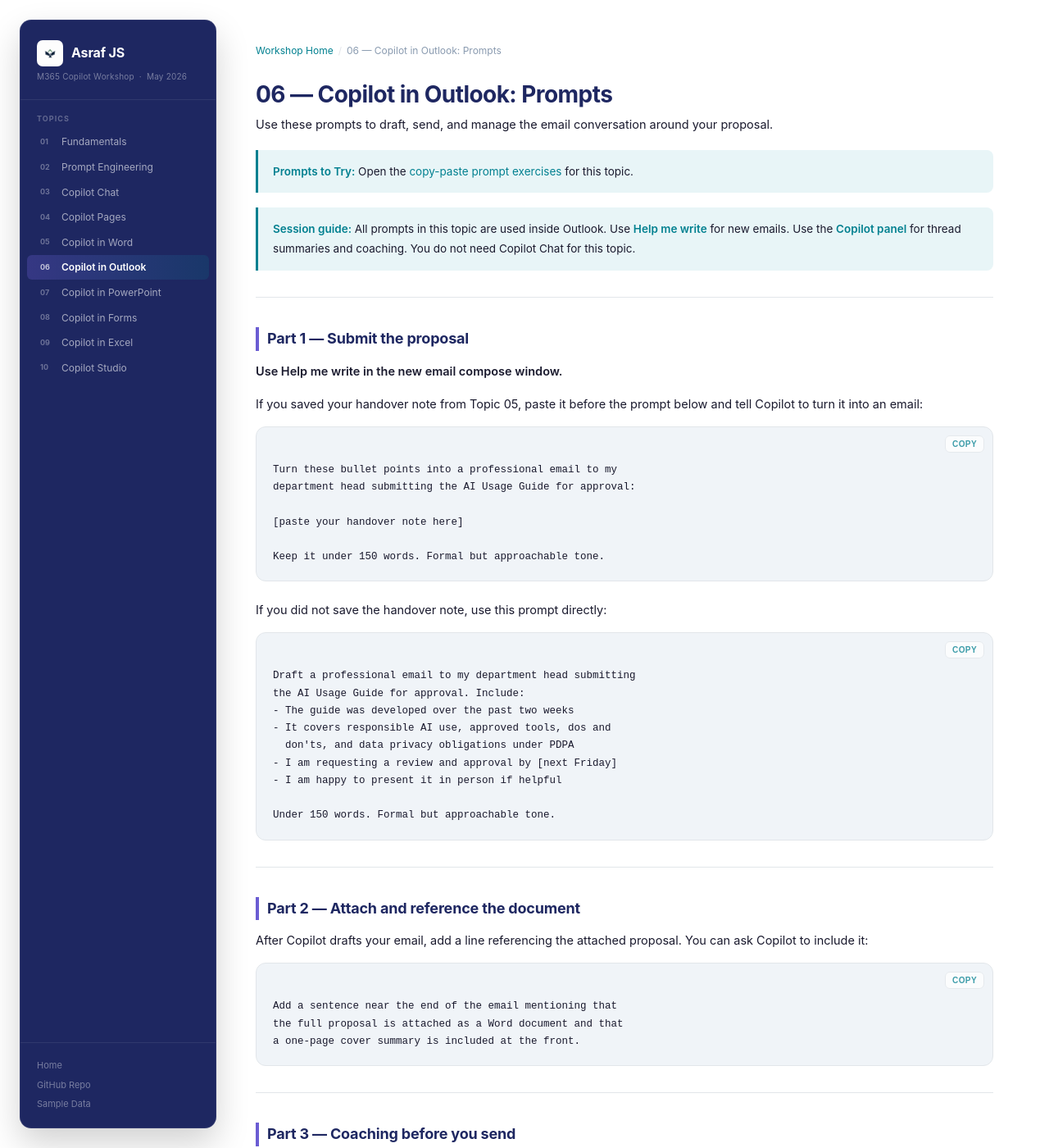
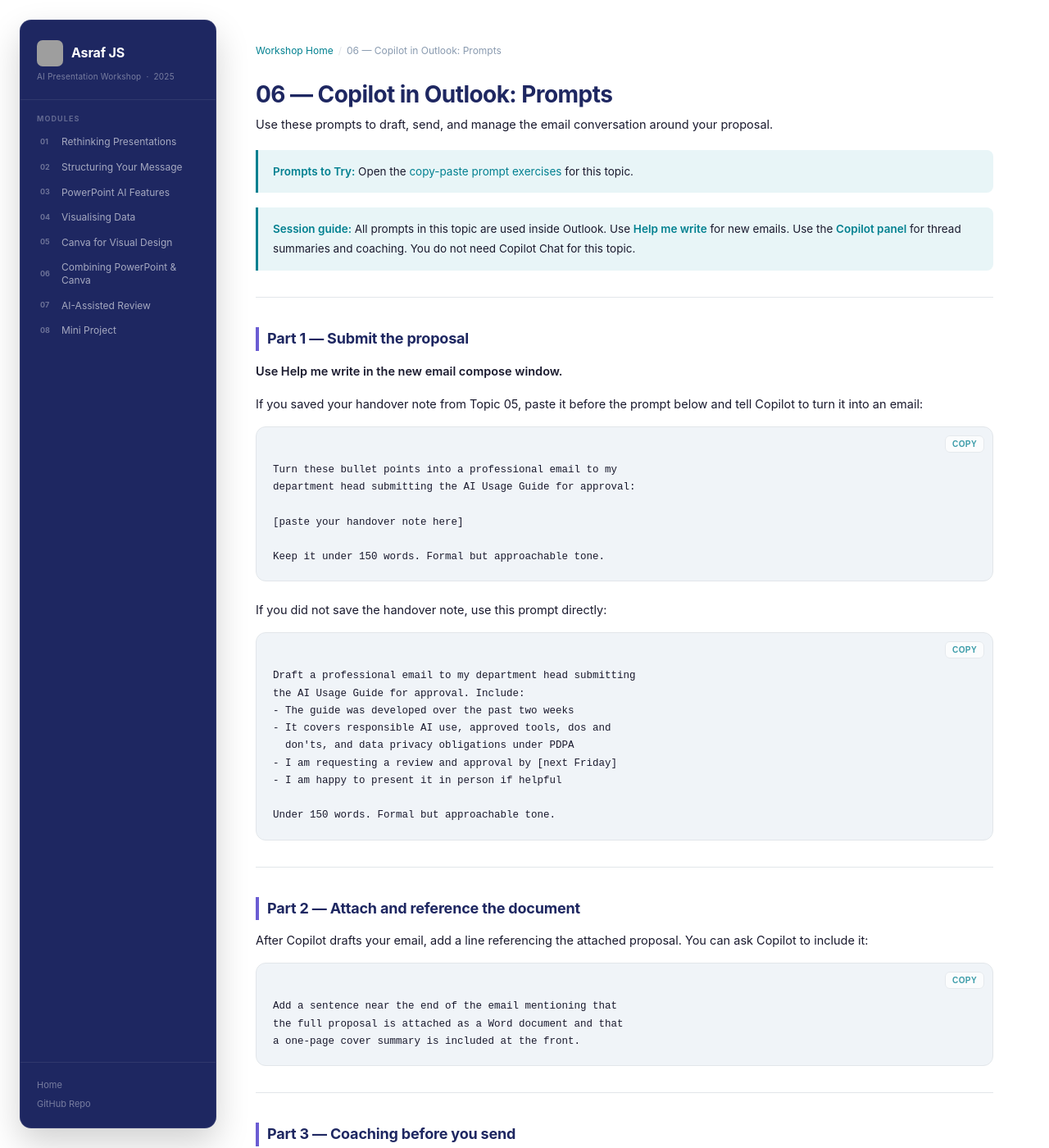
Before and after one commit to Asraf-JS/M365-Copilot-Workshop, a Jekyll site: the page built from 06-copilot-outlook/prompts.md, in a window 1280 px wide and 1400 px high. Shown: the whole window at 82% size. Built offline with Jekyll 4.4.1, drawn with Linux system fonts in a browser that asks for light colours; our own code applies the rules of GitHub Pages for plain Markdown files; grey boxes are pictures that could not be loaded.

Commit message:
Update default.html

```diff
--- a/_layouts/default.html
+++ b/_layouts/default.html
@@ -3,8 +3,8 @@
 <head>
 <meta charset="UTF-8">
 <meta name="viewport" content="width=device-width,initial-scale=1">
-<link rel="icon" type="image/png" href="/M365-Copilot-Workshop/logo.png">
-<title>{{ page.title }} | M365 Copilot Workshop</title>
+<link rel="icon" type="image/png" href="/Presentation-With-AI-Workshop/logo.png">
+<title>{{ page.title }} | AI Presentation Design Workshop</title>
 <style>
 *{box-sizing:border-box;margin:0;padding:0;}
 
@@ -58,9 +57,7 @@
   }
 }
 
-html,body{
-  height:100%;
-}
+html,body{height:100%;}
 
 body{
   font-family:-apple-system,BlinkMacSystemFont,'Segoe UI',sans-serif;
@@ -80,11 +76,9 @@ body{
   display:flex;
   flex-direction:column;
   position:fixed;
-
   top:24px;
   left:max(24px, calc((100vw - var(--layout-w)) / 2));
   height:calc(100vh - 48px);
-
   overflow-y:auto;
   border-radius:14px;
   border:1px solid rgba(255,255,255,.08);
@@ -99,14 +93,8 @@ body{
   }
 }
 
-.sidebar::-webkit-scrollbar{
-  width:3px;
-}
-
-.sidebar::-webkit-scrollbar-thumb{
-  background:rgba(255,255,255,.15);
-  border-radius:2px;
-}
+.sidebar::-webkit-scrollbar{width:3px;}
+.sidebar::-webkit-scrollbar-thumb{background:rgba(255,255,255,.15);border-radius:2px;}
 
 .sidebar-header{
   padding:24px 20px 20px;
@@ -143,10 +131,7 @@ body{
   letter-spacing:.02em;
 }
 
-.sidebar-nav{
-  flex:1;
-  padding:16px 0;
-}
+.sidebar-nav{flex:1;padding:16px 0;}
 
 .nav-section-label{
   font-size:9px;
@@ -169,9 +154,7 @@ body{
   border-radius:6px;
 }
 
-.nav-item:hover{
-  background:rgba(255,255,255,.08);
-}
+.nav-item:hover{background:rgba(255,255,255,.08);}
 
 .nav-item.active{
   background:linear-gradient(90deg,rgba(107,93,211,.30),rgba(2,128,144,.18));
@@ -185,9 +168,7 @@ body{
   flex-shrink:0;
 }
 
-.nav-item.active .nav-num{
-  color:rgba(255,255,255,.7);
-}
+.nav-item.active .nav-num{color:rgba(255,255,255,.7);}
 
 .nav-name{
   font-size:12px;
@@ -195,10 +176,7 @@ body{
   line-height:1.3;
 }
 
-.nav-item.active .nav-name{
-  color:#fff;
-  font-weight:600;
-}
+.nav-item.active .nav-name{color:#fff;font-weight:600;}
 
 .sidebar-footer{
   padding:16px 20px;
@@ -214,22 +192,13 @@ body{
   transition:color .12s;
 }
 
-.sidebar-footer a:hover{
-  color:rgba(255,255,255,.8);
-}
+.sidebar-footer a:hover{color:rgba(255,255,255,.8);}
 
-/* Main layout */
 .main-wrap{
   margin-left:calc(max(24px, calc((100vw - var(--layout-w)) / 2)) + var(--sidebar-w) + var(--layout-gap));
   flex:1;
   min-width:0;
   background:var(--bg);
-}
-
-@media (prefers-color-scheme: dark){
-  .main-wrap{
-    background:var(--bg);
-  }
 }
 
 .main-inner{
@@ -248,20 +216,10 @@ body{
   gap:6px;
 }
 
-.breadcrumb a{
-  color:var(--teal);
-  text-decoration:none;
-}
+.breadcrumb a{color:var(--teal);text-decoration:none;}
+.breadcrumb a:hover{text-decoration:underline;}
+.breadcrumb-sep{color:var(--border);}
 
-.breadcrumb a:hover{
-  text-decoration:underline;
-}
-
-.breadcrumb-sep{
-  color:var(--border);
-}
-
-/* Content typography */
 .main-inner h1{
   font-size:28px;
   font-weight:700;
@@ -314,27 +272,13 @@ body{
   margin:0 0 14px 22px;
 }
 
-.main-inner li{
-  margin-bottom:5px;
-}
+.main-inner li{margin-bottom:5px;}
 
-.main-inner a{
-  color:var(--teal);
-  text-decoration:none;
-}
+.main-inner a{color:var(--teal);text-decoration:none;}
+.main-inner a:hover{text-decoration:underline;}
 
-.main-inner a:hover{
-  text-decoration:underline;
-}
-
-.main-inner strong{
-  font-weight:600;
-  color:var(--text-dark);
-}
-
-.main-inner em{
-  font-style:italic;
-}
+.main-inner strong{font-weight:600;color:var(--text-dark);}
+.main-inner em{font-style:italic;}
 
 .main-inner hr{
   border:none;
@@ -357,11 +300,8 @@ body{
   color:var(--text-dark);
 }
 
-.main-inner blockquote strong{
-  color:var(--teal);
-}
+.main-inner blockquote strong{color:var(--teal);}
 
-/* Table */
 .main-inner table{
   width:100%;
   border-collapse:separate;
@@ -391,15 +331,9 @@ body{
   color:var(--text-dark);
 }
 
-.main-inner tr:nth-child(even) td{
-  background:var(--table-even);
-}
+.main-inner tr:nth-child(even) td{background:var(--table-even);}
+.main-inner tr:last-child td{border-bottom:none;}
 
-.main-inner tr:last-child td{
-  border-bottom:none;
-}
-
-/* Images */
 .main-inner img{
   max-width:100%;
   border-radius:8px;
@@ -426,28 +357,30 @@ body{
   color:var(--navy);
 }
 
+.pre-wrap{
+  position:relative;
+  margin:12px 0 22px;
+  border-radius:12px;
+  border:1px solid var(--border);
+  background:var(--code-bg);
+}
+
 .main-inner pre{
-  background:var(--code-bg);
-  border:1px solid var(--border);
+  background:transparent;
+  border:none;
   border-radius:12px;
   padding:42px 20px 18px;
   font-family:'Cascadia Code','Fira Code','Courier New',monospace;
   font-size:12.5px;
   line-height:1.7;
   overflow-x:auto;
-  margin:12px 0 22px;
-  position:relative;
+  margin:0;
+  position:static;
   color:var(--text-dark);
 }
 
-.main-inner pre code{
-  background:none;
-  border:none;
-  padding:0;
-  color:var(--text-dark);
-}
+.main-inner pre code{background:none;border:none;padding:0;color:var(--text-dark);}
 
-/* Copy button for code blocks */
 .copy-code-btn{
   position:absolute;
   top:10px;
@@ -463,39 +396,19 @@ body{
   border-radius:6px;
   cursor:pointer;
   opacity:.75;
+  z-index:1;
   transition:opacity .15s, background .15s, color .15s, border-color .15s;
 }
 
-.copy-code-btn:hover{
-  opacity:1;
-  background:var(--teal-light);
+.copy-code-btn:hover{opacity:1;background:var(--teal-light);}
+.copy-code-btn.copied{color:#fff;background:var(--teal);border-color:var(--teal);}
+
+@media (prefers-color-scheme: dark){
+  .copy-code-btn{background:#111827;color:var(--teal);border-color:var(--border);}
+  .copy-code-btn:hover{background:#12343A;}
+  .copy-code-btn.copied{color:#0B1020;background:var(--teal);border-color:var(--teal);}
 }
 
-.copy-code-btn.copied{
-  color:#fff;
-  background:var(--teal);
-  border-color:var(--teal);
-}
-
-@media (prefers-color-scheme: dark){
-  .copy-code-btn{
-    background:#111827;
-    color:var(--teal);
-    border-color:var(--border);
-  }
-
-  .copy-code-btn:hover{
-    background:#12343A;
-  }
-
-  .copy-code-btn.copied{
-    color:#0B1020;
-    background:var(--teal);
-    border-color:var(--teal);
-  }
-}
-
-/* Home */
 .home-scenario{
   background:var(--teal-light);
   border-left:3px solid var(--teal);
@@ -542,9 +455,7 @@ body{
 }
 
 @media (prefers-color-scheme: dark){
-  .topic-card:hover{
-    box-shadow:0 4px 14px rgba(77,212,227,.10);
-  }
+  .topic-card:hover{box-shadow:0 4px 14px rgba(77,212,227,.10);}
 }
 
 .tc-num{
@@ -570,10 +481,7 @@ body{
   margin-bottom:8px;
 }
 
-.tc-links{
-  display:flex;
-  gap:6px;
-}
+.tc-links{display:flex;gap:6px;}
 
 .tc-notes{
   font-size:10px;
@@ -594,48 +502,19 @@ body{
   text-decoration:none;
 }
 
-.tc-prompts:hover{
-  background:var(--teal-light);
+.tc-prompts:hover{background:var(--teal-light);}
+
+@media(max-width:1100px){
+  .sidebar{top:16px;left:16px;height:calc(100vh - 32px);}
+  .main-wrap{margin-left:calc(var(--sidebar-w) + 40px);}
+  .main-inner{max-width:900px;margin:0;padding:44px 36px 72px 0;}
 }
 
-/* Medium screens */
-@media(max-width:1100px){
-  .sidebar{
-    top:16px;
-    left:16px;
-    height:calc(100vh - 32px);
-  }
-
-  .main-wrap{
-    margin-left:calc(var(--sidebar-w) + 40px);
-  }
-
-  .main-inner{
-    max-width:900px;
-    margin:0;
-    padding:44px 36px 72px 0;
-  }
-}
-
-/* Mobile screens */
 @media(max-width:768px){
-  .sidebar{
-    display:none;
-  }
-
-  .main-wrap{
-    margin-left:0;
-  }
-
-  .main-inner{
-    max-width:100%;
-    margin:0;
-    padding:28px 20px 60px;
-  }
-
-  .home-grid{
-    grid-template-columns:1fr;
-  }
+  .sidebar{display:none;}
+  .main-wrap{margin-left:0;}
+  .main-inner{max-width:100%;margin:0;padding:28px 20px 60px;}
+  .home-grid{grid-template-columns:1fr;}
 }
 </style>
 </head>
@@ -643,39 +522,36 @@ body{
 
 <div class="sidebar">
   <div class="sidebar-header">
-    <a class="sidebar-logo" href="/M365-Copilot-Workshop/">
-      <img src="/M365-Copilot-Workshop/logo.png" alt="Asraf">
+    <a class="sidebar-logo" href="/Presentation-With-AI-Workshop/">
+      <img src="/Presentation-With-AI-Workshop/logo.png" alt="Asraf">
       <span class="sidebar-logo-name">Asraf JS</span>
     </a>
-    <div class="sidebar-subtitle">M365 Copilot Workshop &nbsp;·&nbsp; May 2026</div>
+    <div class="sidebar-subtitle">AI Presentation Workshop &nbsp;·&nbsp; 2025</div>
   </div>
 
   <div class="sidebar-nav">
-    <div class="nav-section-label">Topics</div>
-    <a class="nav-item{% if page.url contains '01-copilot' %} active{% endif %}" href="/M365-Copilot-Workshop/01-copilot-fundamentals/"><span class="nav-num">01</span><span class="nav-name">Fundamentals</span></a>
-    <a class="nav-item{% if page.url contains '02-prompt' %} active{% endif %}" href="/M365-Copilot-Workshop/02-prompt-engineering/"><span class="nav-num">02</span><span class="nav-name">Prompt Engineering</span></a>
-    <a class="nav-item{% if page.url contains '03-copilot-chat' %} active{% endif %}" href="/M365-Copilot-Workshop/03-copilot-chat/"><span class="nav-num">03</span><span class="nav-name">Copilot Chat</span></a>
-    <a class="nav-item{% if page.url contains '04-copilot-pages' %} active{% endif %}" href="/M365-Copilot-Workshop/04-copilot-pages/"><span class="nav-num">04</span><span class="nav-name">Copilot Pages</span></a>
-    <a class="nav-item{% if page.url contains '05-copilot-word' %} active{% endif %}" href="/M365-Copilot-Workshop/05-copilot-word/"><span class="nav-num">05</span><span class="nav-name">Copilot in Word</span></a>
-    <a class="nav-item{% if page.url contains '06-copilot-outlook' %} active{% endif %}" href="/M365-Copilot-Workshop/06-copilot-outlook/"><span class="nav-num">06</span><span class="nav-name">Copilot in Outlook</span></a>
-    <a class="nav-item{% if page.url contains '07-copilot-powerpoint' %} active{% endif %}" href="/M365-Copilot-Workshop/07-copilot-powerpoint/"><span class="nav-num">07</span><span class="nav-name">Copilot in PowerPoint</span></a>
-    <a class="nav-item{% if page.url contains '08-copilot-forms' %} active{% endif %}" href="/M365-Copilot-Workshop/08-copilot-forms/"><span class="nav-num">08</span><span class="nav-name">Copilot in Forms</span></a>
-    <a class="nav-item{% if page.url contains '09-copilot-excel' %} active{% endif %}" href="/M365-Copilot-Workshop/09-copilot-excel/"><span class="nav-num">09</span><span class="nav-name">Copilot in Excel</span></a>
-    <a class="nav-item{% if page.url contains '10-copilot-studio' %} active{% endif %}" href="/M365-Copilot-Workshop/10-copilot-studio-intro/"><span class="nav-num">10</span><span class="nav-name">Copilot Studio</span></a>
+    <div class="nav-section-label">Modules</div>
+    <a class="nav-item{% if page.url contains '01-rethinking' %} active{% endif %}" href="/Presentation-With-AI-Workshop/01-rethinking-presentations/"><span class="nav-num">01</span><span class="nav-name">Rethinking Presentations</span></a>
+    <a class="nav-item{% if page.url contains '02-structuring' %} active{% endif %}" href="/Presentation-With-AI-Workshop/02-structuring-message/"><span class="nav-num">02</span><span class="nav-name">Structuring Your Message</span></a>
+    <a class="nav-item{% if page.url contains '03-powerpoint' %} active{% endif %}" href="/Presentation-With-AI-Workshop/03-powerpoint-ai/"><span class="nav-num">03</span><span class="nav-name">PowerPoint AI Features</span></a>
+    <a class="nav-item{% if page.url contains '04-visualising' %} active{% endif %}" href="/Presentation-With-AI-Workshop/04-visualising-data/"><span class="nav-num">04</span><span class="nav-name">Visualising Data</span></a>
+    <a class="nav-item{% if page.url contains '05-canva' %} active{% endif %}" href="/Presentation-With-AI-Workshop/05-canva-design/"><span class="nav-num">05</span><span class="nav-name">Canva for Visual Design</span></a>
+    <a class="nav-item{% if page.url contains '06-combining' %} active{% endif %}" href="/Presentation-With-AI-Workshop/06-combining-tools/"><span class="nav-num">06</span><span class="nav-name">Combining PowerPoint & Canva</span></a>
+    <a class="nav-item{% if page.url contains '07-ai-review' %} active{% endif %}" href="/Presentation-With-AI-Workshop/07-ai-review/"><span class="nav-num">07</span><span class="nav-name">AI-Assisted Review</span></a>
+    <a class="nav-item{% if page.url contains '08-mini-project' %} active{% endif %}" href="/Presentation-With-AI-Workshop/08-mini-project/"><span class="nav-num">08</span><span class="nav-name">Mini Project</span></a>
   </div>
 
   <div class="sidebar-footer">
-    <a href="/M365-Copilot-Workshop/">Home</a>
-    <a href="https://github.com/Asraf-JS/M365-Copilot-Workshop" target="_blank">GitHub Repo</a>
-    <a href="https://github.com/Asraf-JS/M365-Copilot-Workshop/raw/main/09-copilot-excel/AI_Guideline_Survey_Responses.xlsx">Sample Data</a>
+    <a href="/Presentation-With-AI-Workshop/">Home</a>
+    <a href="https://github.com/Asraf-JS/AI-Presentation-Workshop" target="_blank">GitHub Repo</a>
   </div>
 </div>
 
 <div class="main-wrap">
   <div class="main-inner">
-    {% unless page.url == "/" or page.url == "/M365-Copilot-Workshop/" %}
+    {% unless page.url == "/" or page.url == "/Presentation-With-AI-Workshop/" %}
     <div class="breadcrumb">
-      <a href="/M365-Copilot-Workshop/">Workshop Home</a>
+      <a href="/Presentation-With-AI-Workshop/">Workshop Home</a>
       <span class="breadcrumb-sep">/</span>
       <span>{{ page.title }}</span>
     </div>
```
Also changed, not shown: other parts of _layouts/default.html (+9 -19 lines).
